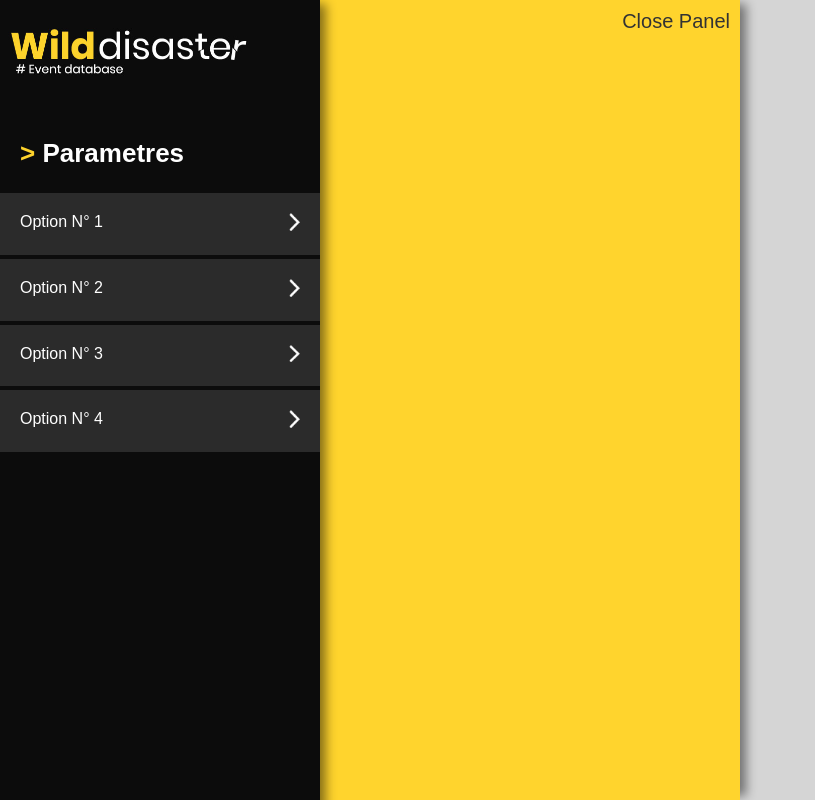
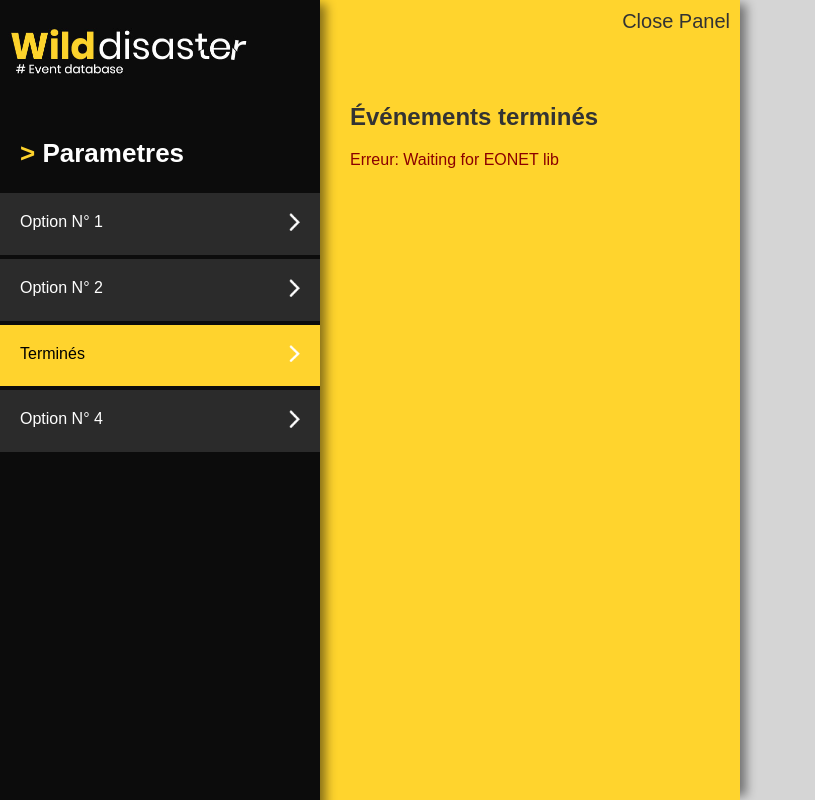
Before and after one commit to WildCodeSchool/remotefr-js-0920-p2-earth-events, a React (Create React App) app: page /closed in a window 1280 px wide. Shown: the whole page, without its empty margins (0-815 px from the left). Built offline with nearby package versions, Linux system fonts and the light colour scheme.

Commit message:
Add ClosedEvents component + integration

```diff
--- /dev/null
+++ b/src/components/ClosedEvents/index.jsx
@@ -0,0 +1,73 @@
+import React from 'react';
+// import EventPreview from '../EventPreview';
+// import eonet from '../../lib/eonet';
+import './style.css';
+
+// placeholders
+const EventPreview = () => (
+  <p className="placeholder">EventPreview placeholder</p>
+);
+const eonet = () => Promise.reject(new Error('Waiting for EONET lib'));
+
+const ClosedEvents = class ClosedEvents extends React.Component {
+  constructor() {
+    super();
+    this.state = {
+      loading: true,
+      currentView: [],
+      error: false,
+    };
+  }
+
+  componentDidMount() {
+    eonet({
+      field: 'events',
+      params: {
+        status: 'closed',
+        days: 1,
+      },
+    })
+      .catch((error) => this.setState({ loading: false, error }))
+      .then((data) => {
+        if (data) {
+          this.setState({
+            currentView: data.events,
+            loading: false,
+          });
+        }
+      });
+  }
+
+  render() {
+    const { currentView, loading, error } = this.state;
+    return (
+      <section id="ClosedEvents">
+        <h2>Événements terminés</h2>
+        {error ? <p className="error">Erreur: {error.message}</p> : ''}
+        {!error && loading ? (
+          <p className="loading">Récupération des données…</p>
+        ) : (
+          ''
+        )}
+        {!error && !loading && !currentView.length ? (
+          <p className="empty">Aucun événement</p>
+        ) : (
+          ''
+        )}
+        {!error && !loading && currentView.length ? (
+          <ol>
+            {currentView.map((event) => (
+              <li key={event.id}>
+                <EventPreview event={event} />
+              </li>
+            ))}
+          </ol>
+        ) : (
+          ''
+        )}
+      </section>
+    );
+  }
+};
+
+export default ClosedEvents;
--- /dev/null
+++ b/src/components/ClosedEvents/style.css
@@ -0,0 +1,7 @@
+#ClosedEvents ol {
+  list-style: none;
+  padding: 0;
+}
+.error {
+  color: darkred;
+}
--- a/src/components/SideNav/SideNav.jsx
+++ b/src/components/SideNav/SideNav.jsx
@@ -3,6 +3,7 @@ import './css/SideNav.css';
 import './css/YellowPanel.css';
 import PropTypes from 'prop-types'; // ES6
 import { NavLink, Switch, Route, withRouter } from 'react-router-dom';
+import ClosedEvents from '../ClosedEvents';
 
 // ***************************************************
 // FAKE Page and Data
@@ -19,8 +20,8 @@ const menuList = [
     route: '/opt2',
   },
   {
-    name: 'Option N° 3',
-    route: '/opt3',
+    name: 'Terminés',
+    route: '/closed',
   },
   {
     name: 'Option N° 4',
@@ -123,7 +124,7 @@ class SideNav extends React.Component {
               <Route exact path="/" />
               <Route exact path="/opt1" component={FakePage} />
               <Route exact path="/opt2" component={AnotherFake} />
-              <Route exact path="/opt3" component={FakePage} />
+              <Route exact path="/closed" component={ClosedEvents} />
               <Route exact path="/opt4" component={AnotherFake} />
             </Switch>
           </div>
```
